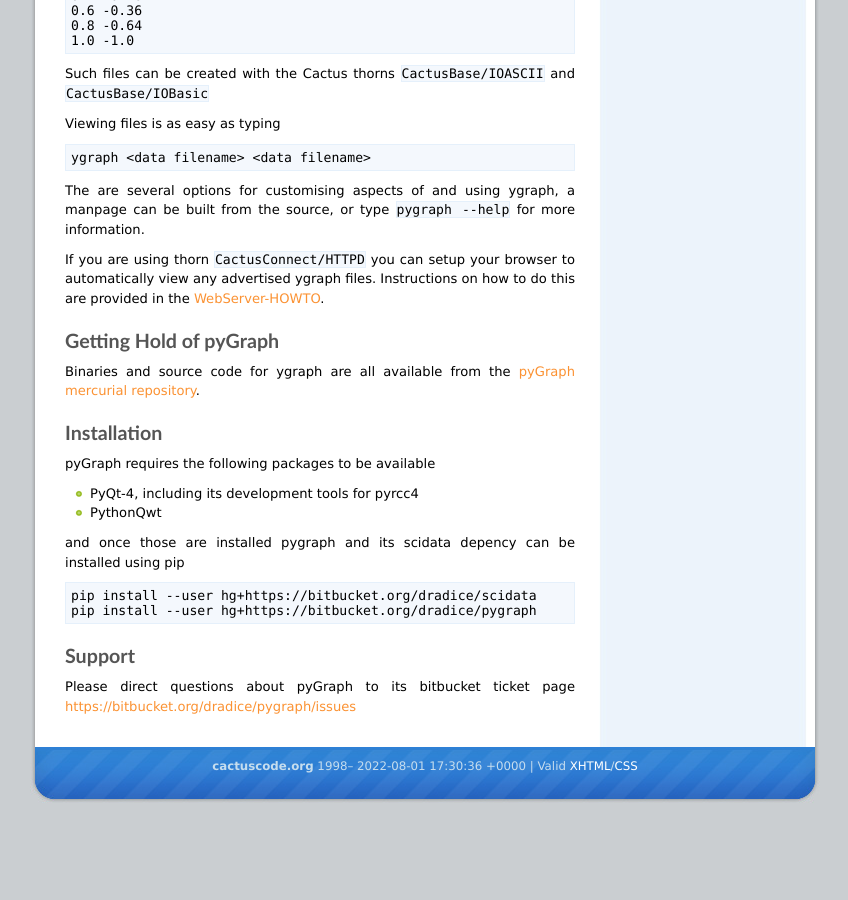
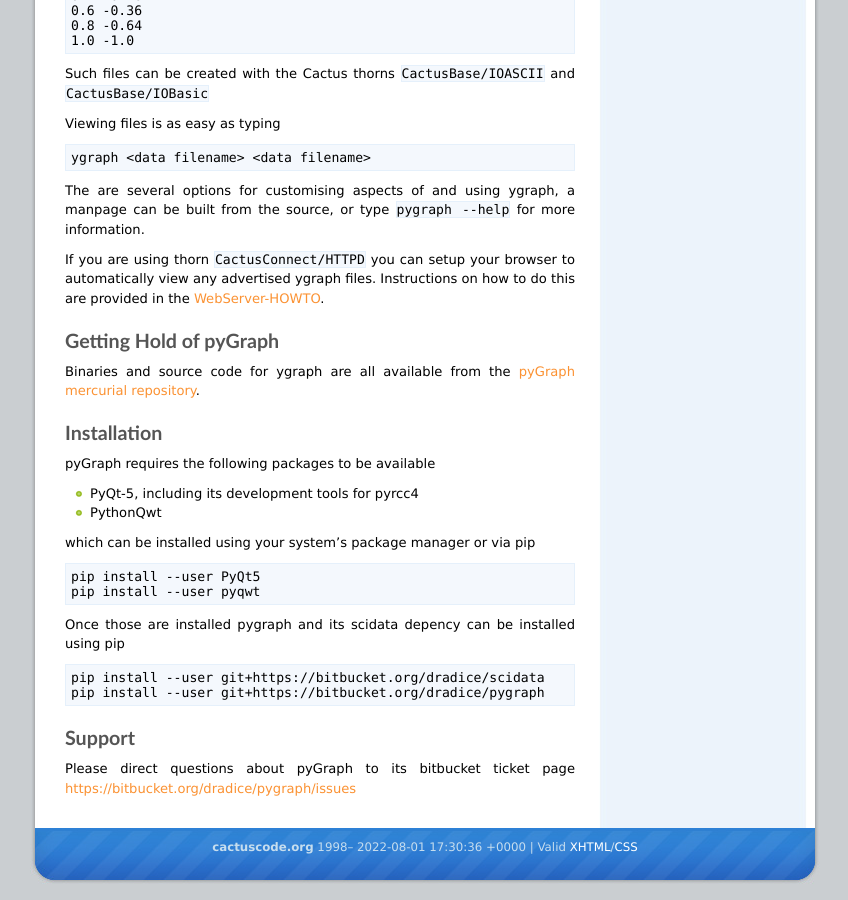
Before and after one commit to EinsteinToolkit/www.cactuscode.org, a Jekyll site: the page built from documentation/visualization/pyGraph/index.md, in a window 1280 px wide and 900 px high, scrolled down 1731 px. Shown: the whole window, without its empty margins (215-1063 px from the left). Built offline with Jekyll 4.4.1, drawn with Linux system fonts in a browser that asks for light colours; before the commit the page ends 2550 px from its top, so only the background shows below that.

Commit message:
pyGraph: update docs to match current version

````diff
--- a/documentation/visualization/pyGraph/index.md
+++ b/documentation/visualization/pyGraph/index.md
@@ -56,13 +56,20 @@ Binaries and source code for ygraph are all available from the <a href="https://
 pyGraph requires the following packages to be available
 
 
-- PyQt-4, including its development tools for pyrcc4
+- PyQt-5, including its development tools for pyrcc4
 - PythonQwt
 
-and once those are installed pygraph and its scidata depency can be installed using pip
+which can be installed using your system's package manager or via pip
+
 ```
-pip install --user hg+https://bitbucket.org/dradice/scidata
-pip install --user hg+https://bitbucket.org/dradice/pygraph
+pip install --user PyQt5
+pip install --user pyqwt
+```
+
+Once those are installed pygraph and its scidata depency can be installed using pip
+```
+pip install --user git+https://bitbucket.org/dradice/scidata
+pip install --user git+https://bitbucket.org/dradice/pygraph
 ```
 
 <h3 id="support">Support</h3>
````
